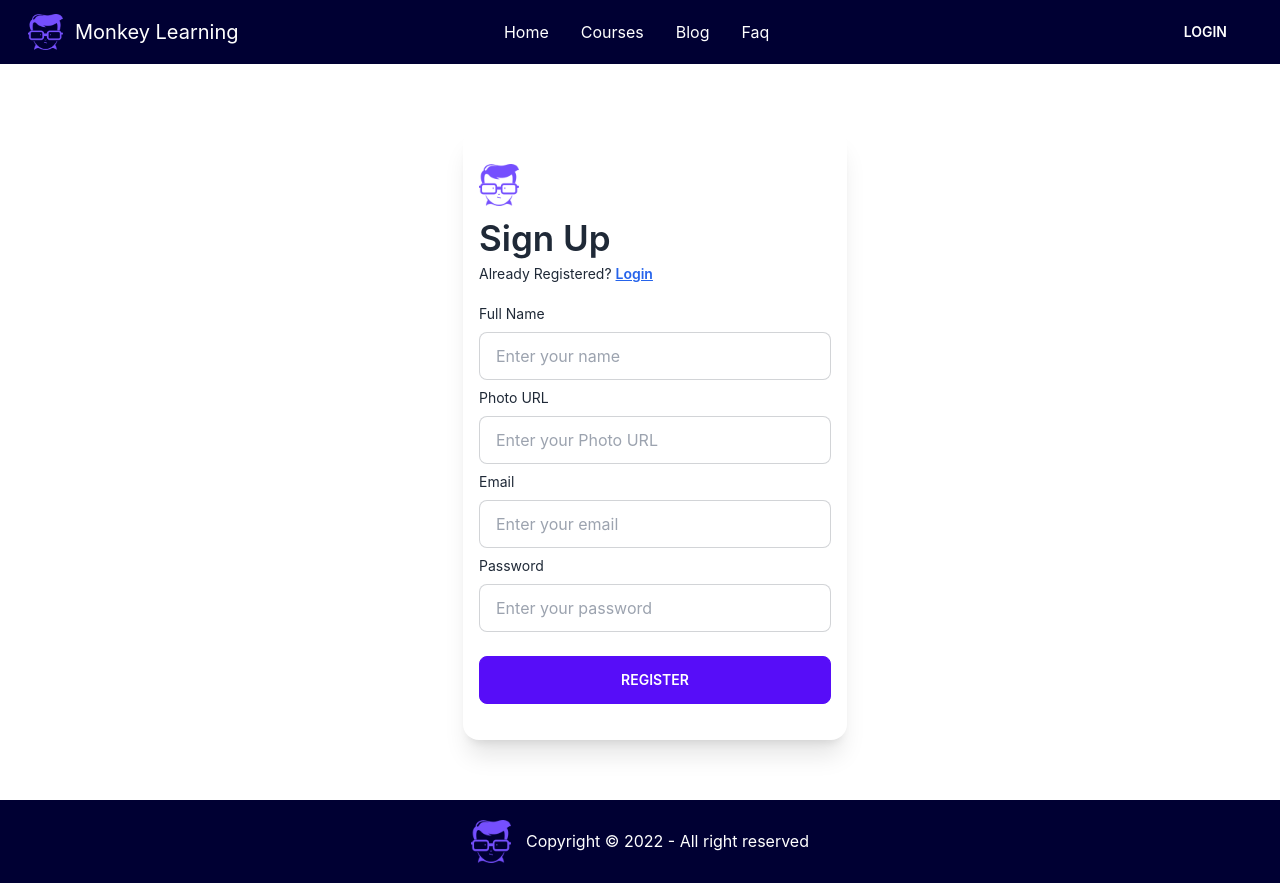
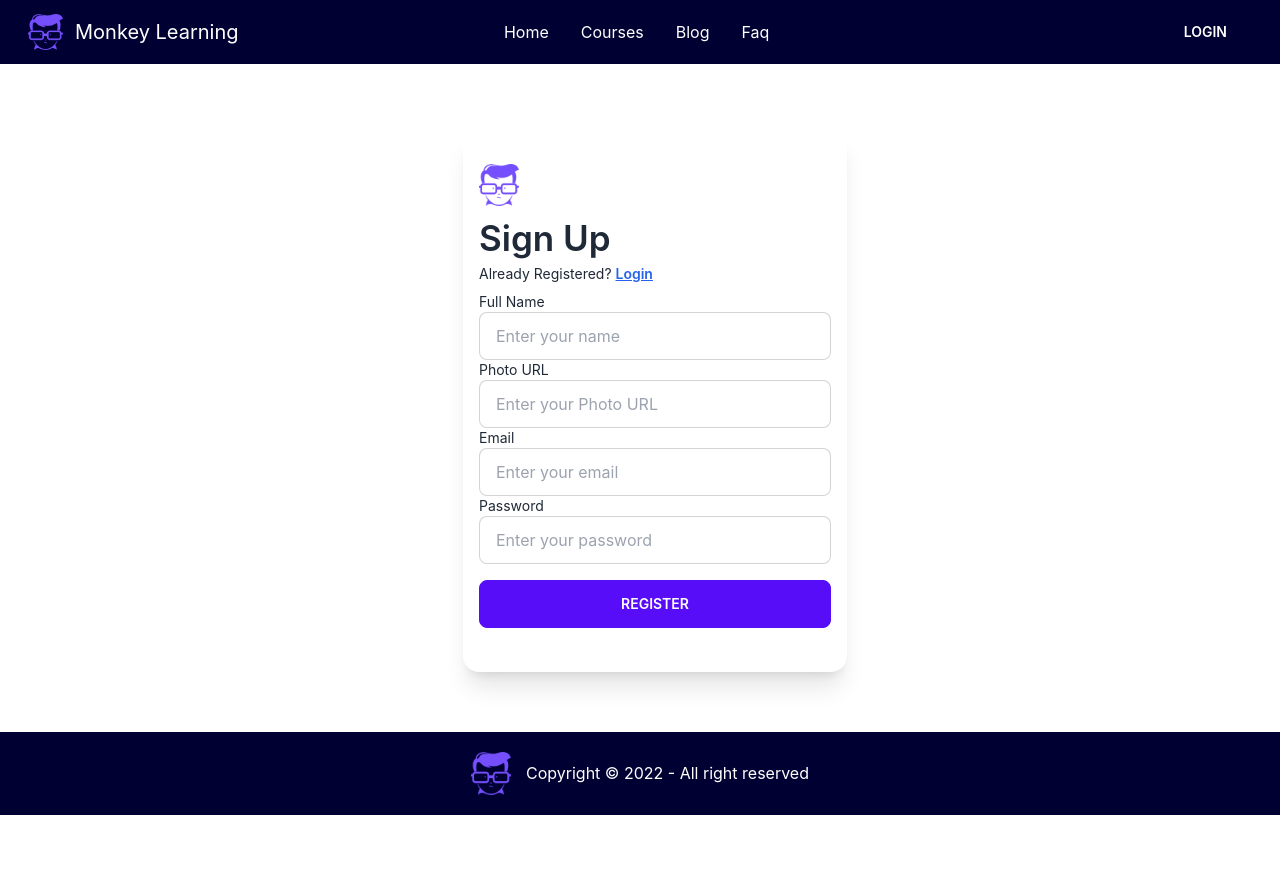
Before and after one commit to DipraDas/Monkey-Learning-Client, a React (Create React App) app: page /register in a window 1280 px wide. After the commit the page ends 815 px from the top, so only its background shows below. Built offline with nearby package versions, Linux system fonts and the light colour scheme; no server answers.

Commit message:
Email Pass Authntication Reg

```diff
--- a/src/Pages/Login/Login/Login.js
+++ b/src/Pages/Login/Login/Login.js
@@ -5,6 +5,10 @@ import { Link } from 'react-router-dom';
 import logo from '../../../assets/logo.png';
 
 const Login = () => {
+    const hlo = event => {
+        event.preventDefault();
+        console.log('grg');
+    }
     return (
         <div style={{ display: 'flex', justifyContent: 'center', marginBottom: '60px' }} className="mt-16">
             <div style={{ marginLeft: '30px' }} className="card card-compact w-96 bg-base-100 shadow-xl  py-5">
@@ -12,16 +16,18 @@ const Login = () => {
                     <img style={{ width: '40px' }} src={logo} alt="Shoes" />
                     <h1 style={{ fontSize: '35px', marginTop: '10px' }} className="card-title">Sign In</h1>
                     <p>Do you have an account? <Link className='text-blue-600 underline font-semibold' to='/register'>Register</Link> </p>
-                    <label className='mt-3' htmlFor="">Email</label>
-                    <input type="email" placeholder="Enter your email" className="input input-bordered outline-none" />
-                    <label className='mt-2' htmlFor="">Password</label>
-                    <input type="email" placeholder="Enter your password" className="input input-bordered outline-none" />
-                    <div className="card-actions">
-                        <button className="btn btn-primary btn-block mt-5">Sign In</button>
-                    </div>
+                    <form>
+                        <label className='mt-3' htmlFor="">Email</label><br />
+                        <input type="email" placeholder="Enter your email" className="input input-bordered w-full" /><br />
+                        <label className='mt-2' htmlFor="">Password</label><br />
+                        <input type="email" placeholder="Enter your password" className="input input-bordered w-full" />
+                        <div className="card-actions">
+                            <button onSubmit={hlo} className="btn btn-primary btn-block mt-5">Sign In</button>
+                        </div>
+                    </form>
                     <div className="googleGithub flex justify-between">
-                        <div className='w-2/4 mr-2'><button className="btn btn-outline btn-block mt-1"><FaGoogle style={{fontSize: '20px'}}></FaGoogle></button></div>
-                        <div className='w-2/4 ml-2'><button className="btn btn-outline btn-block mt-1"> <FaGithub style={{fontSize: '24px'}}></FaGithub></button></div>
+                        <div className='w-2/4 mr-2'><button className="btn btn-outline btn-block mt-1"><FaGoogle style={{ fontSize: '20px' }}></FaGoogle></button></div>
+                        <div className='w-2/4 ml-2'><button className="btn btn-outline btn-block mt-1"> <FaGithub style={{ fontSize: '24px' }}></FaGithub></button></div>
                     </div>
                 </div>
             </div>
--- a/src/Pages/Login/Register/Register.js
+++ b/src/Pages/Login/Register/Register.js
@@ -1,8 +1,48 @@
-import React from 'react';
+import React, { useContext, useState } from 'react';
 import { Link } from 'react-router-dom';
 import logo from '../../../assets/logo.png';
+import { AuthContext } from '../../../context/AuthProvider/AuthProvider';
 
 const Register = () => {
+    const { createUser, updateUser } = useContext(AuthContext);
+    const [error, setError] = useState('');
+    const [clicked, setClicked] = useState(false);
+
+    const handleSubmit = event => {
+        event.preventDefault();
+        console.log('dsgsd')
+        const form = event.target;
+        const name = form.name.value;
+        const photoURL = form.photo.value;
+        const email = form.email.value;
+        const password = form.password.value;
+        console.log(name, photoURL, email, password);
+        setError('');
+
+        createUser(email, password)
+            .then(result => {
+                handleUpdateUser(name, photoURL);
+                const user = result.user;
+                console.log(user);
+                form.reset();
+            })
+            .catch(error => {
+                console.error('error', error);
+                setError(error.message);
+            })
+    }
+
+    const handleUpdateUser = (name, photoURL) => {
+        const profile = {
+            displayName: name,
+            photoURL: photoURL
+        }
+        updateUser(profile);
+
+    }
+    const handleClicked = event => {
+        setClicked(event.target.checked);
+    }
     return (
         <div style={{ display: 'flex', justifyContent: 'center', marginBottom: '60px' }} className="mt-16">
             <div style={{ marginLeft: '30px' }} className="card card-compact w-96 bg-base-100 shadow-xl  py-5">
@@ -10,17 +50,20 @@ const Register = () => {
                     <img style={{ width: '40px' }} src={logo} alt="Shoes" />
                     <h1 style={{ fontSize: '35px', marginTop: '10px' }} className="card-title">Sign Up</h1>
                     <p>Already Registered? <Link className='text-blue-600 underline font-semibold' to='/login'>Login</Link> </p>
-                    <label className='mt-3' htmlFor="">Full Name</label>
-                    <input type="text" placeholder="Enter your name" className="input input-bordered" />
-                    <label className='' htmlFor="">Photo URL</label>
-                    <input type="text" placeholder="Enter your Photo URL" className="input input-bordered" />
-                    <label className='' htmlFor="">Email</label>
-                    <input type="email" placeholder="Enter your email" className="input input-bordered" />
-                    <label className='' htmlFor="">Password</label>
-                    <input type="email" placeholder="Enter your password" className="input input-bordered " />
-                    <div className="card-actions">
-                        <button className="btn btn-primary btn-block mt-4">Register</button>
-                    </div>
+                    <form onSubmit={handleSubmit}>
+                        <label className='mt-3' htmlFor="">Full Name</label><br />
+                        <input name='name' type="text" placeholder="Enter your name" className="input input-bordered w-full" /><br />
+                        <label className='' htmlFor="">Photo URL</label><br />
+                        <input name='photo' type="text" placeholder="Enter your Photo URL" className="input input-bordered w-full" /><br />
+                        <label className='mt-3' htmlFor="">Email</label><br />
+                        <input name='email' type="email" placeholder="Enter your email" className="input input-bordered w-full" /><br />
+                        <label className='mt-3' htmlFor="">Password</label><br />
+                        <input name='password' type="password" placeholder="Enter your password" className="input input-bordered w-full" /><br />
+                        <div className="card-actions">
+                            <button className="btn btn-primary btn-block mt-4">Register</button>
+                        </div>
+                    </form>
+                    <p className='label-text-alt text-red-600'>{error}</p>
                 </div>
             </div>
         </div>
--- /dev/null
+++ b/src/context/AuthProvider/AuthProvider.js
@@ -0,0 +1,59 @@
+import React, { createContext, useEffect, useState } from 'react';
+import { createUserWithEmailAndPassword, getAuth, GoogleAuthProvider, onAuthStateChanged, signInWithEmailAndPassword, signInWithPopup, signOut, updateProfile } from 'firebase/auth'
+import app from '../../firebase/firebase.config';
+
+export const AuthContext = createContext();
+const auth = getAuth(app);
+
+const AuthProvider = ({ children }) => {
+    const [user, setUser] = useState({});
+    const [loading, setLoading] = useState(true);
+    const googleProvider = new GoogleAuthProvider();
+
+    const createUser = (email, password) => {
+        setLoading(true);
+        return createUserWithEmailAndPassword(auth, email, password);
+    }
+
+    const updateUser = (profile) => {
+        return updateProfile(auth.currentUser, profile);
+    }
+
+    const signIn = (email, password) => {
+        setLoading(true);
+        return signInWithEmailAndPassword(auth, email, password);
+    }
+
+    const googleLogin = () => {
+        setLoading(true);
+        return signInWithPopup(auth, googleProvider);
+    }
+    const logOut = () => {
+        setLoading(true);
+        return signOut(auth);
+    }
+
+    useEffect(() => {
+        const unSubscribe = onAuthStateChanged(auth, currentUser => {
+            console.log('state changed', currentUser)
+            setUser(currentUser);
+            setLoading(false);
+
+        })
+        return () => {
+            unSubscribe();
+        }
+    }, [])
+
+    const authInfo = { user, loading, createUser, signIn, googleLogin, logOut, updateUser };
+    return (
+        <div>
+            <AuthContext.Provider value={authInfo}>
+                {children}
+            </AuthContext.Provider>
+
+        </div>
+    );
+};
+
+export default AuthProvider;
--- a/src/index.js
+++ b/src/index.js
@@ -3,11 +3,14 @@ import ReactDOM from 'react-dom/client';
 import './index.css';
 import App from './App';
 import reportWebVitals from './reportWebVitals';
+import AuthProvider from './context/AuthProvider/AuthProvider';
 
 const root = ReactDOM.createRoot(document.getElementById('root'));
 root.render(
   <React.StrictMode>
-    <App />
+    <AuthProvider>
+      <App />
+    </AuthProvider>
   </React.StrictMode>
 );
 
```
Also changed, not shown: src/hlo.js (added).
